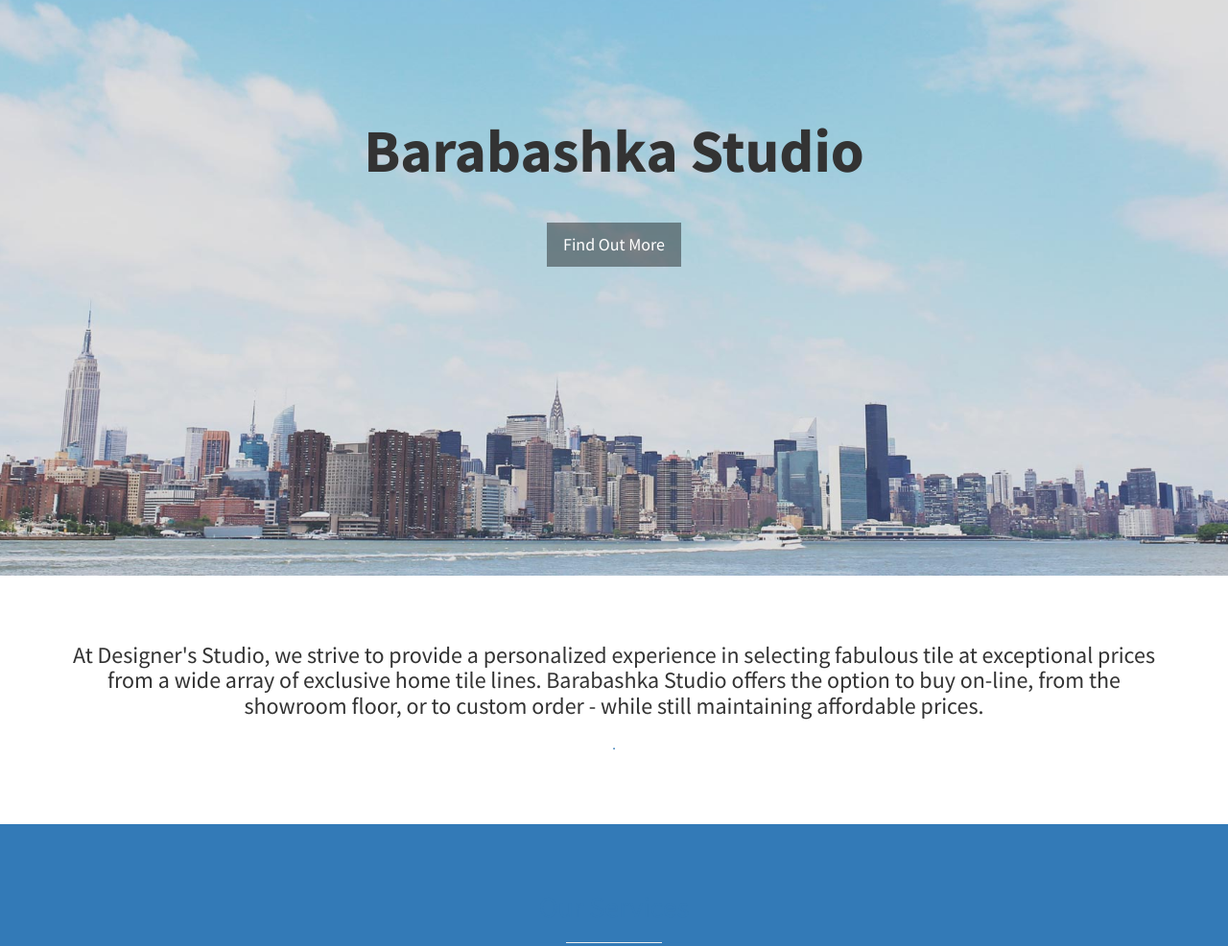
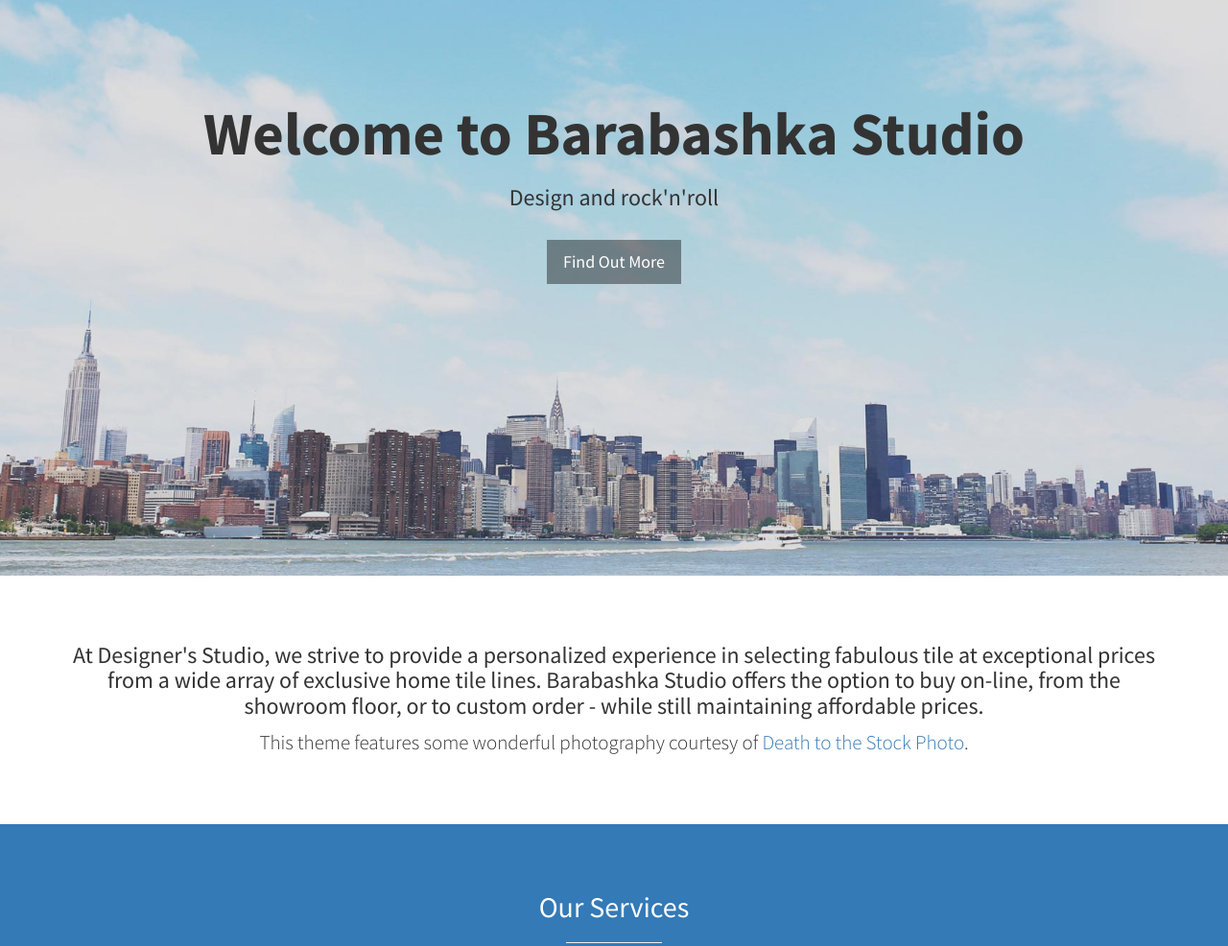
Before and after one commit to plus8bit/New-Blog, a plain HTML site: page index.html in a window 1280 px wide. Shown: the part 200-1186 px from the top of the page at 96% size. Drawn offline with Linux system fonts and the light colour scheme.

Commit message:
rock n roll

```diff
--- a/index.html
+++ b/index.html
@@ -61,8 +61,8 @@
     <!-- Header -->
     <header id="top" class="header">
         <div class="text-vertical-center">
-            <h1>Barabashka Studio</h1>
-            <h3></h3>
+            <h1>Welcome to Barabashka Studio</h1>
+            <h3>Design and rock'n'roll</h3>
             <br>
             <a href="#about" class="btn btn-dark btn-lg">Find Out More</a>
         </div>
@@ -74,7 +74,7 @@
             <div class="row">
                 <div class="col-lg-12 text-center">
                     <h3>At Designer's Studio, we strive to provide a personalized experience in selecting fabulous tile at exceptional prices from a wide array of exclusive home tile lines. Barabashka Studio offers the option to buy on-line, from the showroom floor, or to custom order - while still maintaining affordable prices.</h3>
-                    <p class="lead"> <a </a>.</p>
+                    <p class="lead">This theme features some wonderful photography courtesy of <a target="_blank" href="http://join.deathtothestockphoto.com/">Death to the Stock Photo</a>.</p>
                 </div>
             </div>
             <!-- /.row -->
```
